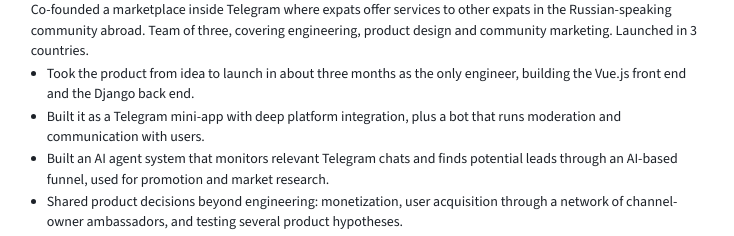
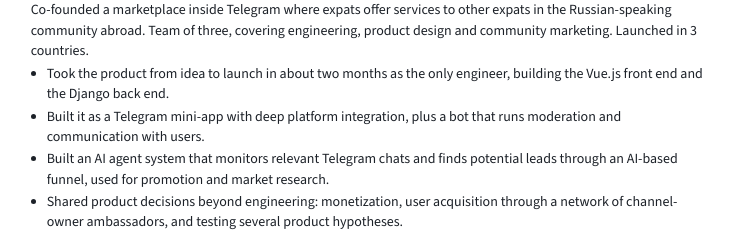
Before and after one commit to Murashov/claude-code-assistant, a plain HTML site: page work/cv/cv.html in a window 1280 px wide. Shown: the part 748-984 px from the top of the page, 273-1007 px from the left. Drawn offline with nearby package versions, Linux system fonts and the light colour scheme.

Commit message:
CV: Nashi.Global took 2 months to launch, not 3
Co-Authored-By: Claude <noreply@anthropic.com>
Claude-Session: https://claude.ai/code/session_01E3v7tWKecC2d1eeGTMP2ep

```diff
--- a/work/cv/cv.html
+++ b/work/cv/cv.html
@@ -64,7 +64,7 @@ li{margin:2px 0}
   <div class="job-head"><span class="role">Co-founder and Chief Technology Officer · Nashi.Global</span><span class="meta">May 2025 – Present · Global</span></div>
   <p>Co-founded a marketplace inside Telegram where expats offer services to other expats in the Russian-speaking community abroad. Team of three, covering engineering, product design and community marketing. Launched in 3 countries.</p>
   <ul>
-    <li>Took the product from idea to launch in about three months as the only engineer, building the Vue.js front end and the Django back end.</li>
+    <li>Took the product from idea to launch in about two months as the only engineer, building the Vue.js front end and the Django back end.</li>
     <li>Built it as a Telegram mini-app with deep platform integration, plus a bot that runs moderation and communication with users.</li>
     <li>Built an AI agent system that monitors relevant Telegram chats and finds potential leads through an AI-based funnel, used for promotion and market research.</li>
     <li>Shared product decisions beyond engineering: monetization, user acquisition through a network of channel-owner ambassadors, and testing several product hypotheses.</li>
```
Also changed, not shown: 2 other files.
